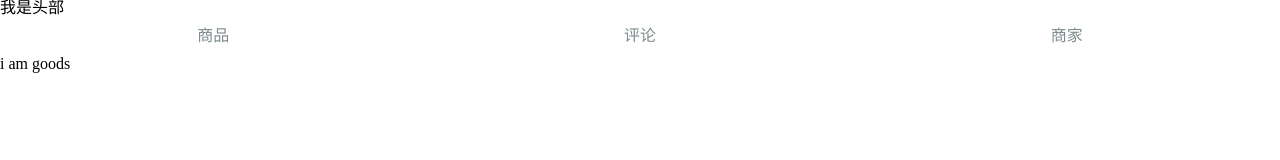
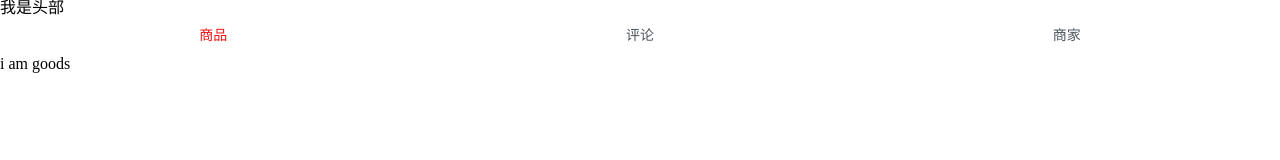
Before and after one commit to hhg12/vue-sell, a Vue app: page /#/goods in a window 1280 px wide. Shown: the top 160 px of the page. Built offline with nearby package versions, Linux system fonts and the light colour scheme.

Commit message:
修改样式

```diff
--- a/src/App.vue
+++ b/src/App.vue
@@ -43,6 +43,14 @@ export default {
       .tab-item{
         flex: 1;
         text-align: center;
+        & > a {
+          display: block;
+          font-size: 14px;
+          color: rgb(77, 85, 93);
+          &.active {
+            color: rgb(240,20,20);
+          }
+        }
       }
     }
 
--- a/src/main.js
+++ b/src/main.js
@@ -3,9 +3,9 @@
 import Vue from 'vue'
 import App from './App'
 import VueRouter from 'vue-router'
-import goods from './components/goods/goods'
-import sellers from './components/sellers/sellers'
-import ratings from './components/ratings/ratings'
+import goods from 'components/goods/goods'
+import sellers from 'components/sellers/sellers'
+import ratings from 'components/ratings/ratings'
 
 Vue.config.productionTip = false
 
@@ -24,12 +24,14 @@ const routes = [
 ]
 
 const router = new VueRouter({
-  routes // （缩写）相当于 routes: routes
+  routes, // （缩写）相当于 routes: routes
+  linkActiveClass: 'active'
 })
-
+// router.go('/goods');
 new Vue({
   el: '#app',
   router,
   template: '<App/>',
   components: { App }
 })
+router.push('/goods')
```
Also changed, not shown: src/components/goods/goods.vue (line endings or trailing spaces), 1 other file (tests, documents, lock files or other folders).
